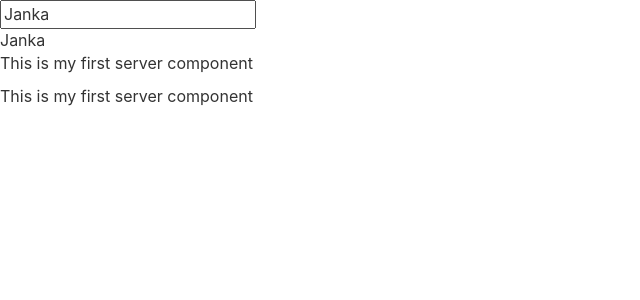
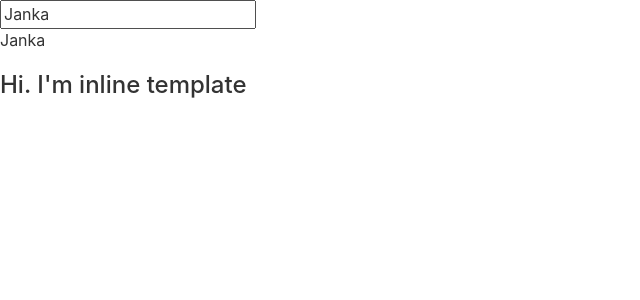
Before and after one commit to Yah-Yah/udemy-angular-notes, an Angular app: page / in a window 1280 px wide. Shown: the top 300 px of the page, without its empty margins (0-640 px from the left). Built offline with nearby package versions, Linux system fonts and the light colour scheme.

Commit message:
Basics - Inline template in Component

```diff
--- a/src/app/servers/servers.component.ts
+++ b/src/app/servers/servers.component.ts
@@ -2,7 +2,13 @@ import { Component, OnInit } from '@angular/core';
 
 @Component({
   selector: 'app-servers',
-  templateUrl: './servers.component.html',
+// 01-Basics_04 IMPORTANT: You have to ahve at least one template for your component!
+// 01-Basics_04_STEP_01 Change external template file for inline template:
+  template: `
+    <div>
+      <h3>Hi. I'm inline template</h3>
+    </div>
+  `,
   styleUrls: ['./servers.component.css']
 })
 export class ServersComponent implements OnInit {
@@ -13,3 +19,9 @@ export class ServersComponent implements OnInit {
   }
 
 }
+
+// 1. External template:
+// templateUrl: './servers.component.html',
+
+// 2. Inline template:
+// template: '<app-server></app-server>',
```
